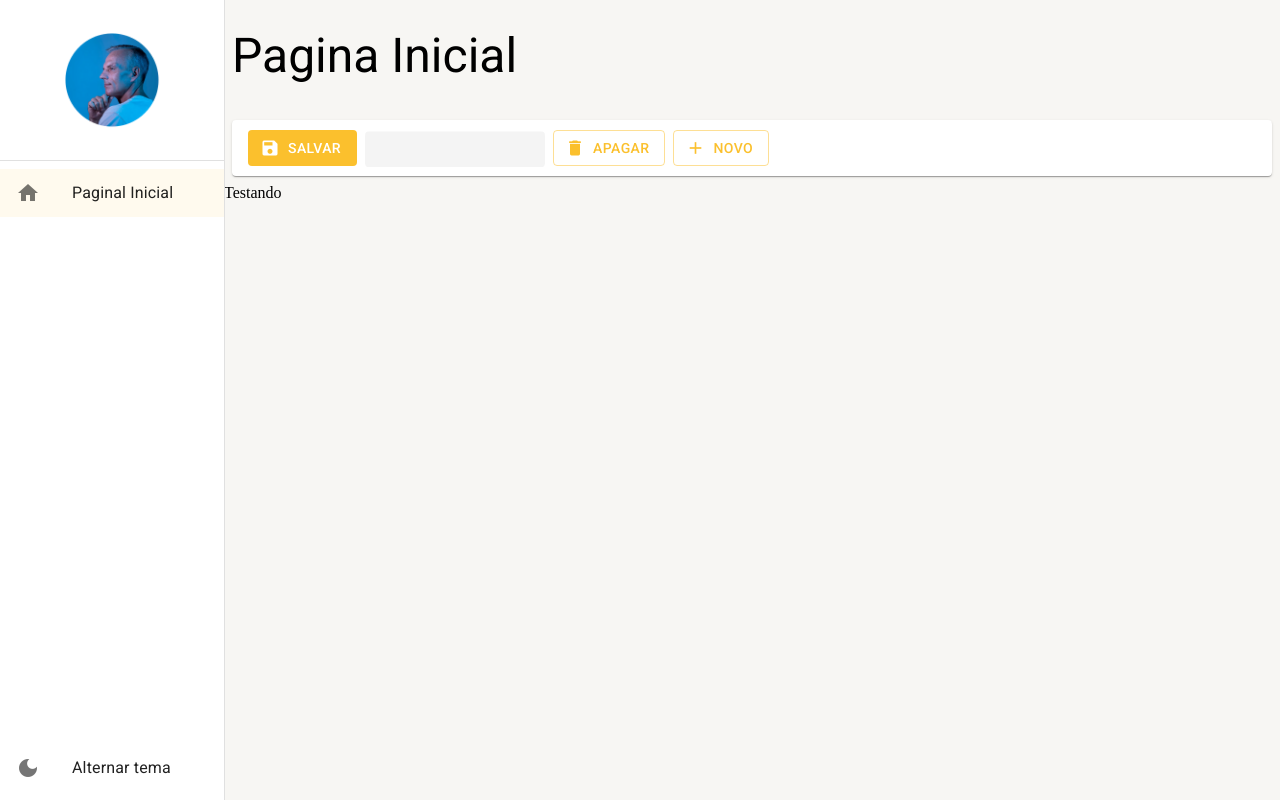
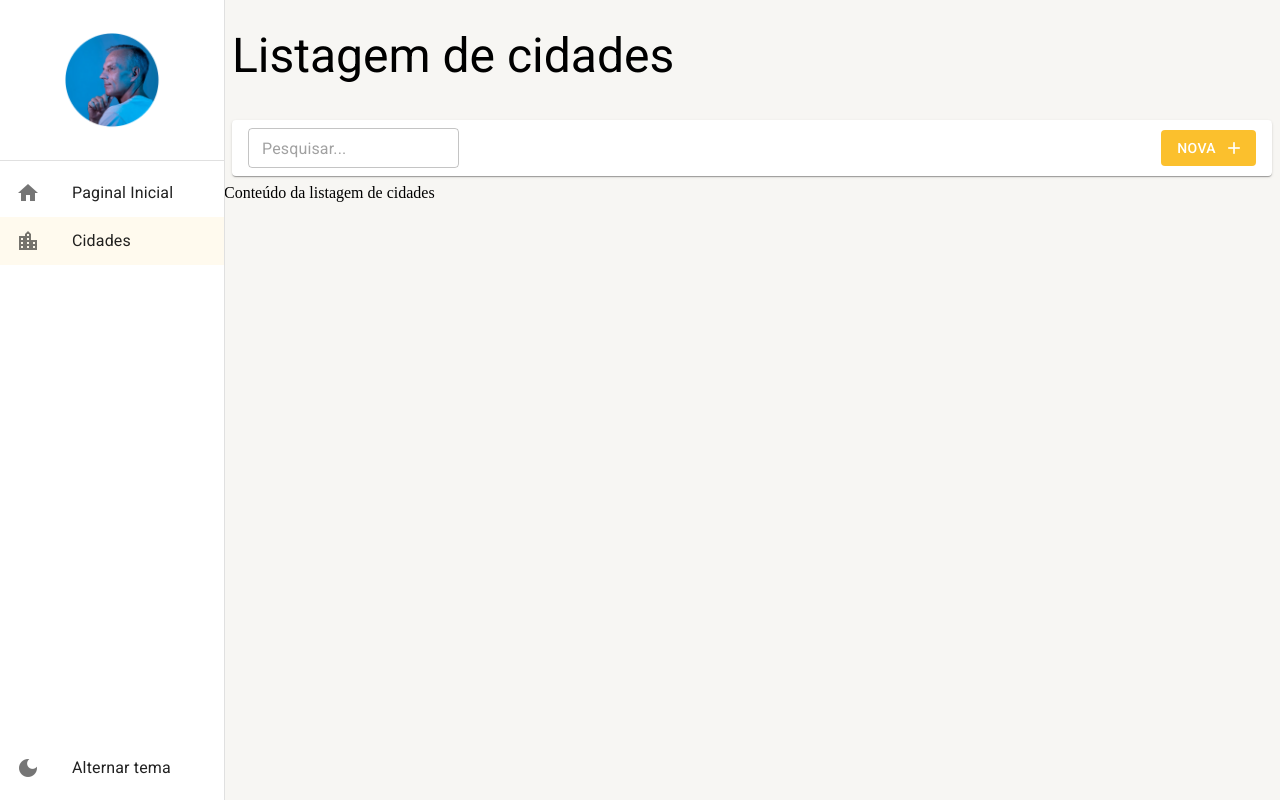
Before and after one commit to macedcrazy/curso-react-materialui-typescript, a React (Create React App) app: page /cidades in a window 1280 px wide. Before the commit this address led to /pagina-inicial. Built offline with nearby package versions, Linux system fonts and the light colour scheme.

Commit message:
feat: tela de cidades criada

```diff
--- /dev/null
+++ b/src/pages/cidades/ListagemDeCidade.tsx
@@ -0,0 +1,34 @@
+import { useSearchParams } from "react-router-dom"
+import { FerramentasDaListagem } from "../../shared/components"
+import { LayoutBaseDePagina } from "../../shared/layouts"
+import { useMemo } from "react";
+
+
+
+
+export const ListagemDeCidade: React.FC = () => {
+  const [searchParams, setSearchParams] = useSearchParams();
+
+
+  const busca = useMemo(() => {
+    return searchParams.get('busca') || '';
+  }, [searchParams]);
+
+  return (
+    <LayoutBaseDePagina
+      titulo='Listagem de cidades'
+      barraDeFerramentas={
+        <FerramentasDaListagem
+          textoBotaoNovo="Nova"
+          mostrarInputBusca
+          textoDaBusca={busca}
+          aoMudarTextoDeBusca={texto => setSearchParams({ busca: texto }, { replace: true})}
+        />
+      }
+    >
+      {/* Aqui você pode adicionar o conteúdo da página */}
+      <div>Conteúdo da listagem de cidades</div>
+
+    </LayoutBaseDePagina>
+  )
+}
--- a/src/pages/index.ts
+++ b/src/pages/index.ts
@@ -1 +1,2 @@
 export * from './dashbord/Dashbord';
+export * from './cidades/ListagemDeCidade';
--- a/src/routes/index.tsx
+++ b/src/routes/index.tsx
@@ -1,7 +1,10 @@
 import { Routes, Route, Navigate } from "react-router-dom";
 import { useDrawerContext} from "../shared/contexts";
 import { useEffect } from "react";
-import { Dashbord } from "../pages";
+import {
+   Dashbord,
+   ListagemDeCidade,
+   } from "../pages";
 
 
 export const AppRoutes = () => {
@@ -13,6 +16,11 @@
         label: 'Paginal Inicial',
         icon: 'home',
         path: './pagina-inicial',
+      } ,
+      {
+        label: 'Cidades',
+        icon: 'location_city',
+        path: './cidades',
       }
     ]);
   }, []);
@@ -21,6 +29,7 @@
     <Routes>
       <Route path="/pagina-inicial" element={<Dashbord/>} />
 
+      <Route path="/cidades" element={<ListagemDeCidade/>} />
 
       <Route path ="*" element = {<Navigate to = "/pagina-inicial"/>} />
     </Routes>
--- a/src/shared/components/ferramentas-de-listagem/FerramentasDaListagem.tsx
+++ b/src/shared/components/ferramentas-de-listagem/FerramentasDaListagem.tsx
@@ -51,7 +51,7 @@
             disableElevation
             variant='contained'
             onClick={aoClicarEmNovo}
-            endIcon=<Icon>add</Icon>
+            endIcon={<Icon>add</Icon>}
           >{textoBotaoNovo}</Button>
         )}
       </Box>
--- a/src/shared/layouts/LayoutBaseDePagina.tsx
+++ b/src/shared/layouts/LayoutBaseDePagina.tsx
@@ -8,6 +8,7 @@
   children: React.ReactNode;
   titulo: string;
   barraDeFerramentas: ReactNode;
+
 }
 
 
```
